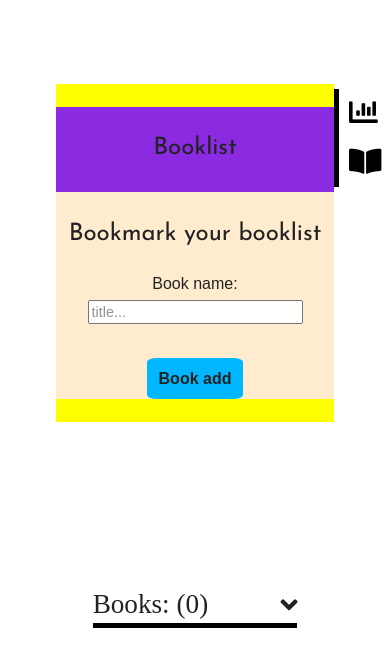
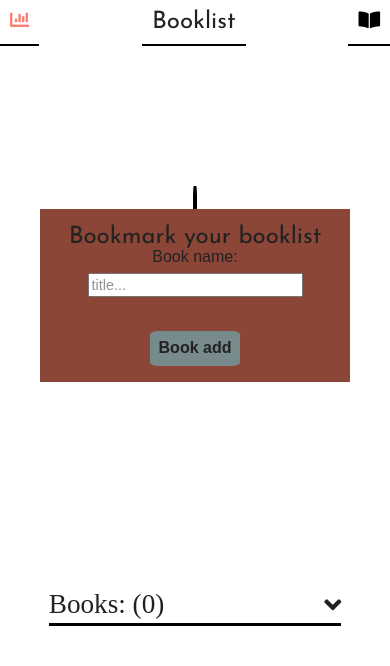
Before and after one commit to RadekeL/Booklist, a website built with webpack: page src/index.html in a window 390 px wide. Built offline with nearby package versions, Linux system fonts and the light colour scheme; a web font is replaced by a local one.

Commit message:
creating better page design, mobile first

```diff
--- a/src/index.html
+++ b/src/index.html
@@ -16,13 +16,28 @@
 <body>
     <div class="page-wraper">
         <div class="page-container">
-
+            <!-- .stats -->
+            <section class="app-stats">
+                <article class="stats__btn">
+                    <i class="stats__toggle fas fa-chart-bar"></i>
+                    <div class="app__title header__title">Booklist</div>
+                    <i class="stats__toggle fas fa-book-open"></i>
+                </article>
+                <!-- .stats__chart-cont -->
+                <div class="stats-cont">
+                    <canvas id="stats__booksChart"></canvas>
+                </div>
+                <!-- .stats__chart-speed -->
+                <div class="stats-speed">
+                    <canvas id="stats__speed"></canvas>
+                </div>
+            </section>
             <main class="app">
 
                 <section class="app__panel">
                     <!--  -->
                     <header class="app__header header">
-                        <div class="app__title header__title">Booklist</div>
+                        <!-- <div class="app__title header__title">Booklist</div> -->
                     </header>
                     <form class="app__form">
                         <legend class="app__title">Bookmark your booklist</legend>
@@ -38,39 +53,44 @@
                         <form class="book-features__FORM">
 
                             <div class="book-features__option book-features__text">
-                                <label for="authpr-name">Author:</label>
+                                <label class="book-features__label" for="authpr-name">Author:</label>
                                 <input type="text" placeholder="..." id="author-name"
                                     class="book-features__input book-features__author">
-                                <button class="app-panel__button button" type="submit"><i class="fas fa-arrow-right"></i></button>
+                                <button class="book-features__button button" type="submit"><i
+                                        class="fas fa-arrow-right"></i></button>
 
                             </div>
                             <div class="book-features__option book-features__radio">
-                            <legend>Read:</legend>
+                                <label class="book-features__label">Read:</label>
                                 <input type="radio" value="done" name="readData" /> Done
                                 <input type="radio" value="still" name="readData" /> Still Read
-                                    <button class="app-panel__button button" type="submit"><i class="fas fa-arrow-right"></i></button>
+                                <button class="book-features__button button" type="submit"><i
+                                        class="fas fa-arrow-right"></i></button>
                             </div>
                             <div class="book-features__option book-features_select">
-                            <legend>Language:</legend>
+                                <label class="book-features__label" for="chose-Language">Language:</label>
                                 <select name="language" id="chose-Language">
                                     <option value="Polish">Polsih</option>
                                     <option value="English">English</option>
                                     <option value="Spanish">Spanish</option>
                                 </select>
-                            <button class="app-panel__button button" type="submit"><i class="fas fa-arrow-right"></i></button>
+                                <button class="book-features__button button" type="submit"><i
+                                        class="fas fa-arrow-right"></i></button>
                             </div>
                             <div class="book-features__option book-features__number">
-                                <label for="reading-time">Time [h]:</label>
+                                <label class="book-features__label" for="reading-time">Hours:</label>
                                 <input type="text" placeholder="..." id="reading-time"
                                     class="book-features__input book-features__time">
-                                <button class="app-panel__button button" type="submit"><i class="fas fa-arrow-right"></i></button>
+                                <button class="book-features__button button" type="submit"><i
+                                        class="fas fa-arrow-right"></i></button>
 
                             </div>
                             <div class="book-features__option book-features__number">
-                                <label for="pages-number">Pages:</label>
+                                <label class="book-features__label" for="pages-number">Pages:</label>
                                 <input type="text" placeholder="..." id="pages-number"
                                     class="book-features__input book-features__pages-amount">
-                                <button class="app-panel__button button" type="submit"><i class="fas fa-arrow-right"></i></button>
+                                <button class="book-features__button button" type="submit"><i
+                                        class="fas fa-arrow-right"></i></button>
 
                             </div>
                         </form>
@@ -79,21 +99,7 @@
 
 
             </main>
-<!-- .stats -->
-            <section class="app-stats">
-                <article class="stats__btn">
-                    <i class="stats__toggle fas fa-chart-bar"></i>
-                    <i class="stats__toggle fas fa-book-open"></i>
-                </article>
-                <!-- .stats__chart-cont -->
-                <div class="stats-cont">
-                    <canvas id="stats__booksChart"></canvas>
-                </div>
-                <!-- .stats__chart-speed -->
-                <div class="stats-speed">
-                    <canvas id="stats__speed"></canvas>
-                </div>
-            </section>
+
 
         </div>
 
--- a/src/scss/abstracts/_variables.scss
+++ b/src/scss/abstracts/_variables.scss
@@ -1,7 +1,7 @@
 
 // sizes
 
-$book-features-height: 6vh;
+$book-features-height:7vh;
 
 // Fonts
 $muli:'Muli';
--- a/src/scss/components/_app-panel.scss
+++ b/src/scss/components/_app-panel.scss
@@ -1,33 +1,41 @@
-.app__title{
-    @include flexbox(center,center);
+.app__title {
+    @include flexbox(center, center);
     text-align: center;
     font-size: 1.5rem;
     font-family: $josefin-sans;
-    height: 10vh;
+    // height: 10vh;
 }
 
 
-.app__input{
-    @include flexbox(center,center);
+.app__input {
+    @include flexbox(center, center);
     margin: 1vh 4vh 4vh 4vh;
-    &::placeholder{
+
+    &::placeholder {
         font-size: .9rem;
         color: rgb(146, 146, 146);
     }
+
+    &:focus {
+        background-color: #F2EBEE;
+    }
 }
 
-.app__panel{
-    @include flexbox(center,center);
+.app__panel {
+    @include flexbox(center, center);
     width: 100%;
     flex-direction: column;
-background-color: blueviolet;
+    // background-color: blueviolet;
     // margin: 0 auto;
 }
 
-.app__form{
-@include flexbox(center,center);
+.app__form {
+    @include flexbox(center, center);
     flex-direction: column;
     width: 100%;
-background-color: blanchedalmond;
+    // color: white;
+    // background-color: blanchedalmond;
+    padding: 4vw;
+    background-color: #8C4637;
     z-index: $zindex-fixed;
 }
--- a/src/scss/components/_book-card.scss
+++ b/src/scss/components/_book-card.scss
@@ -12,11 +12,12 @@
     // width: 25%;
     width: 250px;
     height: 70%;
+    color: black;
     padding: 5px;
     border-radius: 15%;
     margin: 10px;
 
-    background-color: skyblue;
+    background-color: #778A8C;
 
     font-size: 1.5rem;
 
@@ -63,7 +64,7 @@
     background-color: inherit;
     border: none;
     // border-radius: 10%;
-    color: black;
+    color: whitesmoke;
     transition: .7s;
     // BUDUJE FUNKCJE EDIT
     // INDEX
--- a/src/scss/components/_book-features.scss
+++ b/src/scss/components/_book-features.scss
@@ -1,11 +1,13 @@
 .book-features__window{
-    @include flexbox(center,flex-start);
+    @include flexbox(center,center);
     flex-direction: column;
     // position: absolute;
     position: relative;
-    background: linear-gradient(#93a5cf , #e4efe9);
+    background-color: #BFB0A3;
+
+    // background: linear-gradient(#93a5cf , #e4efe9);
     width: 100%;
-    top: 0%;   // JS: ZMIANA położenia tego paska
+    top: 0%;   // JS: CHANGE POSITION
     left: 0;
     transition: .9s;
     // background-color: red;
@@ -13,27 +15,38 @@
 
 }
 
+.book-features__label{
+    font-weight: bold;
+}
 
 .book-features__option{
     @include flexbox(center,space-around);
     // position: relative;
-    width: 75%;
+    width: 90%;
     // background-color: red;
-
+    max-height: $book-features-height;
     line-height: $book-features-height;
+    margin: 0 auto;
 }
 
 .book-features__input{
     width: 25%;
     border-radius: 5px;
-    border: none;
+    border: 1px solid black;
+    &:focus{
+        background-color: #F2EBEE;
+    }
 }
 
 .book-features__button{
-   background-color: black;
-   color: #00B7FF;
+//    background-color: black;
+//    color: #00B7FF;
+    font-size: 16px;
+    width: 30px;
+    height: 20px;
+    padding: 0;
    border: none;
-//    padding: 3px 0;
+//    padding: 1px 2px;
 }
 
 // .book-features__fas{
--- a/src/scss/components/_book-section.scss
+++ b/src/scss/components/_book-section.scss
@@ -1,19 +1,18 @@
 .book-section__title{
     @include flexbox(center,space-between);
     align-self: center;
-    width: 70%;
+    width: 100%;
     // height: 10%;
     font-family: $muli;
     font-size: 1.7rem;
     // background-color: chartreuse;
-    border-bottom: 5px solid black;
+    border-bottom: 3px solid black;
     padding: 0 0 5px 0;
     margin: 0 auto;
 }
 
 
 .book-section__row{
-
     display: none;
     width: 100%;
     height: 25vh;
--- a/src/scss/components/_button.scss
+++ b/src/scss/components/_button.scss
@@ -2,10 +2,9 @@
     font-family: Arial, Helvetica, sans-serif;
     font-weight: bold;
     padding: 1vh;
-    background-color: rgb(0, 183, 255);
+    background-color: #778A8C;
     border-radius: 10%;
-    border: solid 3px  rgb(0, 183, 255);
-
+    border: none;
 }
 
 label{
--- a/src/scss/components/_components.scss
+++ b/src/scss/components/_components.scss
@@ -1,6 +1,6 @@
+@import './button';
 @import './header';
 @import './app-panel';
-@import './button';
 @import './book-features';
 @import './book-card';
 @import './editCartStats';
--- a/src/scss/components/_stats.scss
+++ b/src/scss/components/_stats.scss
@@ -1,14 +1,16 @@
 .stats__btn{
     display: flex;
-    flex-direction: column;
-    width: 10%;
-    margin-right: 5%;
+    // flex-direction: column;
+    justify-content: space-between;
+    // align-content: flex-start;
+    width: 100%;
+    // margin-right: 5%;
 }
 
 .stats__toggle{
-    border-left: black 5px solid;
+    border-bottom: black 2px solid;
     padding: 10px;
-    font-size: 1.8rem;
+    font-size: 1.2rem;
     color: black;
     transition: .4s;
     cursor: pointer;
@@ -18,14 +20,16 @@
 }
 
 .stats-cont{
+    // position:
     display: none;
     // width: 0;
     // height: 0;
     // transition: 5s;
     &--active{
         display: flex;
-        width: 100%;
-        height: 100%;
+        // width: 250px;
+        // height: 300px;
+        background-color: white;
     }
 }
 
@@ -36,7 +40,6 @@
     // transition: 5s;
     &--active{
         display: flex;
-        width: 100%;
-        height: 100%;
+        background-color: white;
     }
 }
--- a/src/scss/layout/_app-panel.scss
+++ b/src/scss/layout/_app-panel.scss
@@ -5,5 +5,5 @@
     // justify-self: flex-start;
     width: 100%;
     height: 100%;
-    background-color: yellow;
+    // background-color: yellow;
 }
--- a/src/scss/layout/_book-section.scss
+++ b/src/scss/layout/_book-section.scss
@@ -1,46 +1,5 @@
 .book-section{
-
-
     width: 100%;
     height: 20%;
-    // border-top: 2px solid black;
-    // background-color: cadetblue;
-
-    // width: 100%;
-    // min-height: 40vh;
+    // background-color: red;
 }
-
-
-// .book-section__list{
-//     width: 100%;
-//     height: 100%;
-//     // background-color: red;
-//     z-index: 20000;
-// }
-.book-section__title{
-    @include flexbox(center,space-between);
-    align-self: center;
-    width: 70%;
-    // height: 10%;
-    font-family: $muli;
-    font-size: 1.7rem;
-    // background-color: chartreuse;
-    border-bottom: 5px solid black;
-    padding: 0 0 5px 0;
-    margin: 0 auto;
-}
-
-
-.book-section__row{
-
-    display: none;
-    width: 100%;
-    height: 25vh;
-
-    flex-wrap: wrap;
-    transition: 2s;
-    // background-color: red;
-    &--active{
-        @include flexbox(center,space-around);
-    }
-}
--- a/src/scss/layout/_book__features.scss
+++ b/src/scss/layout/_book__features.scss
@@ -1,16 +1,20 @@
 .book-features{
-    // display: none;
     position: absolute;
     top: 30%;
-    width: 40%;
+    // top: 60%;
+    width: 0%;
+    // width: 70%;
+    border: 2px solid black;
+
     height: $book-features-height;
     margin: 0 auto;
-    // height: 1000px;
-    // border: 1px solid black;
-    // background-color: cadetblue;
+    border-radius: 20%;
+    // background-color: red;
     overflow: hidden;
     transition: .9s;
     &--active{
-        top: 52%;
+        width: 80%;
+        top: 60%;
+        border: 2px solid black;
     }
 }
--- a/src/scss/layout/_stats.scss
+++ b/src/scss/layout/_stats.scss
@@ -1,11 +1,15 @@
 .app-stats{
+    position: fixed;
+    top: 0;
+    left: 0;
     display: flex;
-    // width: 100%;
-    height: 100%;
-    padding-top: 10px;
+    flex-direction: column;
+    width: 100%;
+    height: 10vw;
+    // padding-top: 10px;
     transition: .5s;
     z-index: 400;
-    // background-color: sandybrown;
+    background-color: white;
     &:hover{
         right: 3%;
     }
--- a/src/scss/layout/_wrapper.scss
+++ b/src/scss/layout/_wrapper.scss
@@ -9,6 +9,8 @@
 }
 .page-container{
     @include flexbox(center,space-around);
+    flex-direction: column;
+    position: relative;
     width: 95%;
     height: 40%;
     // margin: 0 auto;
```
Also changed, not shown: dist/app.html, 1 other file. Lines whose indentation alone changed are shown as unchanged.
